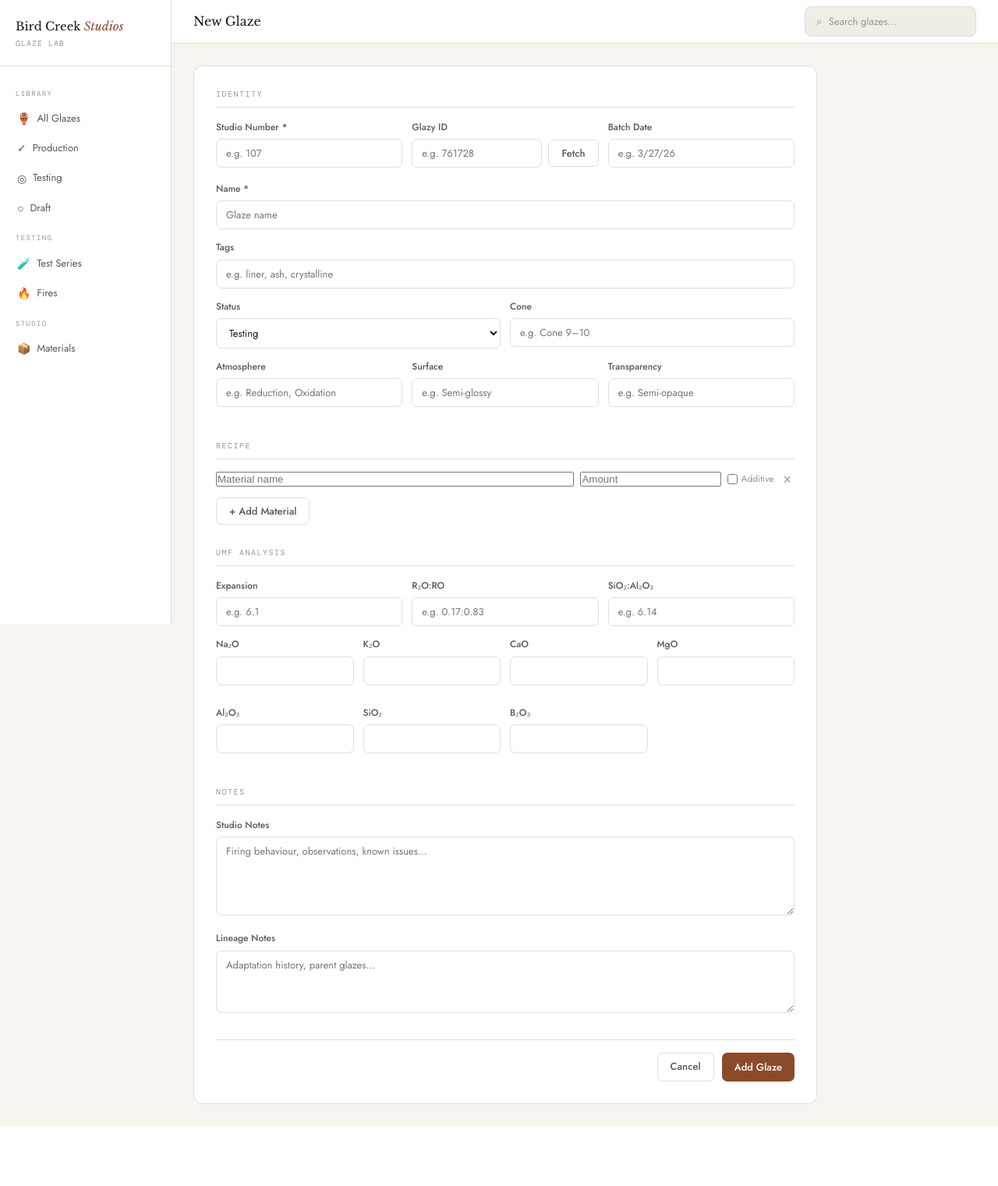
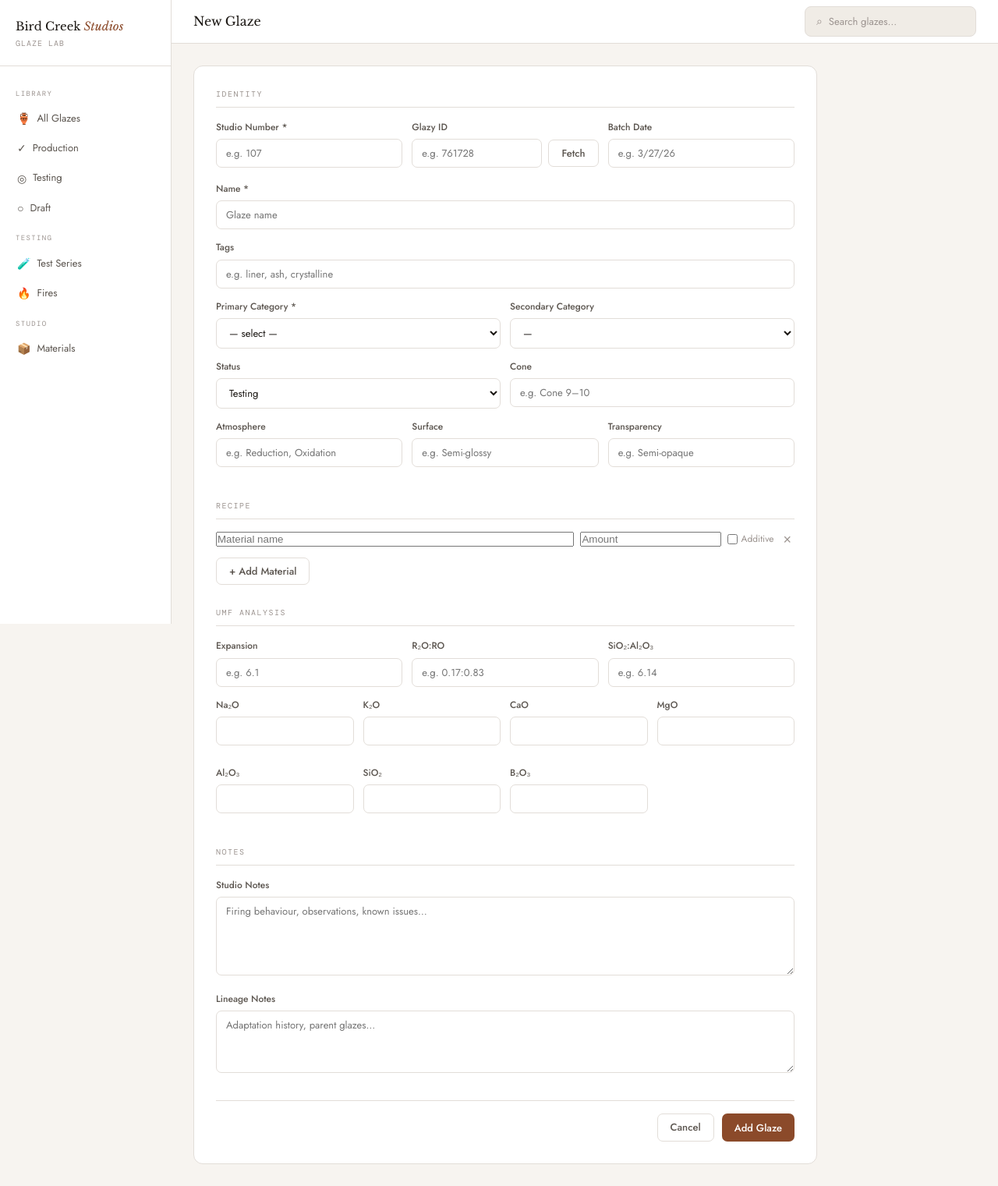
Before and after one commit to LydWil43/glazelab, a Flask app: page /glazes/new in a window 1280 px wide. Shown: the whole page at 78% size. Before the commit the page ends 1444 px from the top, so only its background shows below. Run offline with Flask 3, Linux system fonts and the light colour scheme; some web fonts are replaced.

Commit message:
Add primary/secondary category to glazes

```diff
--- a/templates/glaze_form.html
+++ b/templates/glaze_form.html
@@ -33,6 +33,26 @@
       <div class="form-group">
         <label>Tags</label>
         <input type="text" name="tags" value="{{ glaze.tags if glaze else '' }}" placeholder="e.g. liner, ash, crystalline">
+      </div>
+      <div class="form-row">
+        <div class="form-group">
+          <label>Primary Category *</label>
+          <select name="primary_category" required>
+            <option value="">— select —</option>
+            {% for cat in ['liner','slip','ash','shino','tenmoku','celadon','matte','crystal-macro','crystal-micro','glaze'] %}
+            <option value="{{ cat }}" {% if glaze and glaze.primary_category==cat %}selected{% endif %}>{{ cat }}</option>
+            {% endfor %}
+          </select>
+        </div>
+        <div class="form-group">
+          <label>Secondary Category</label>
+          <select name="secondary_category">
+            <option value="">—</option>
+            {% for cat in ['liner','slip','ash','shino','tenmoku','celadon','matte','crystal-macro','crystal-micro','glaze'] %}
+            <option value="{{ cat }}" {% if glaze and glaze.secondary_category==cat %}selected{% endif %}>{{ cat }}</option>
+            {% endfor %}
+          </select>
+        </div>
       </div>
       <div class="form-row">
         <div class="form-group">
```
